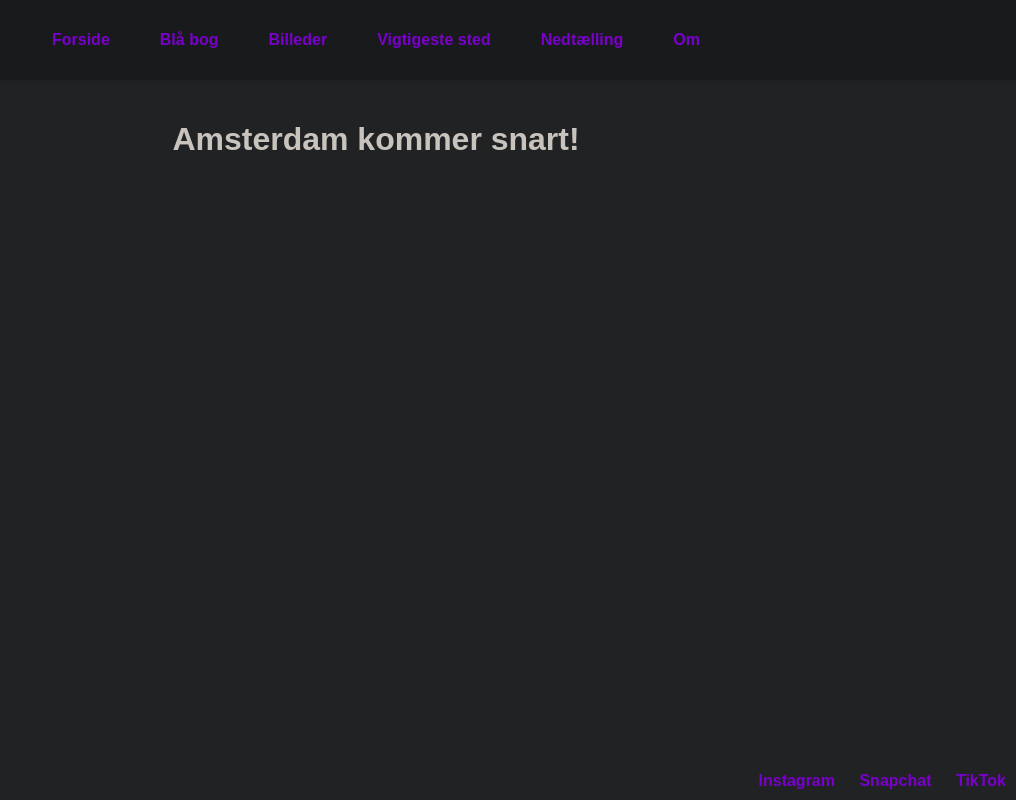
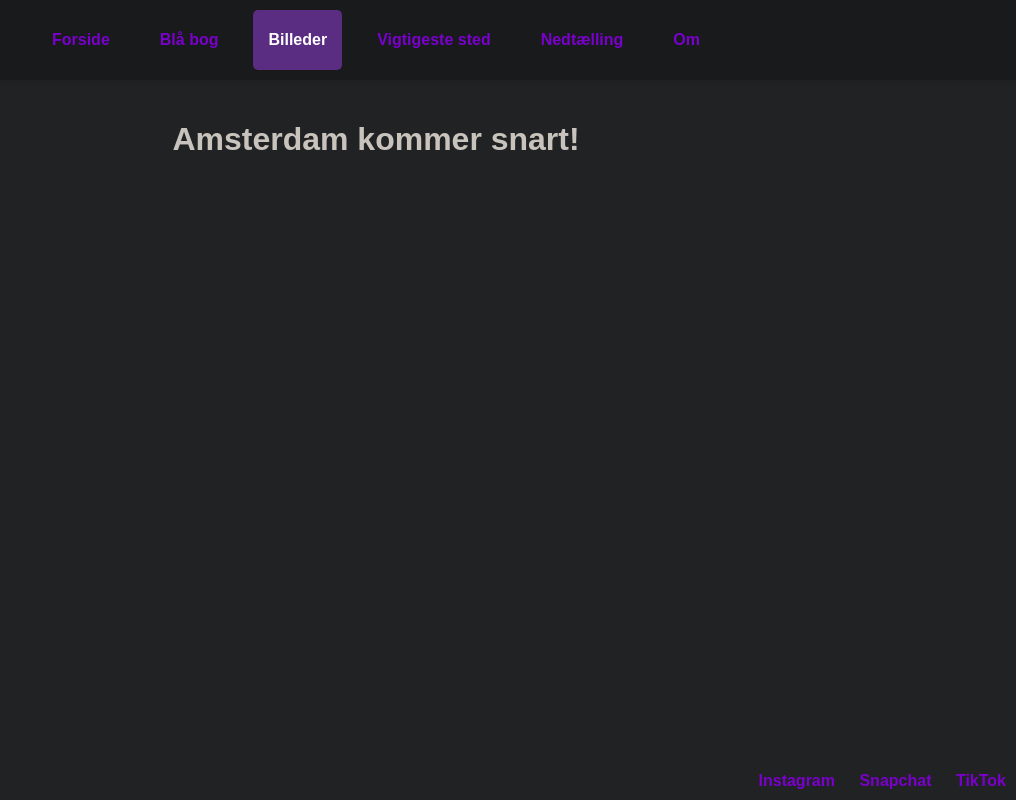
Before and after one commit to NotToobias/NotToobias.github.io, a plain HTML site: page amsterdam2025.html in a window 1280 px wide. Shown: the whole page, without its empty margins (264-1280 px from the left). Drawn offline with Linux system fonts and the light colour scheme.

Commit message:
Update amsterdam2025.html

```diff
--- a/amsterdam2025.html
+++ b/amsterdam2025.html
@@ -14,7 +14,7 @@
         <ul>
         <li><a href="forside.html">Forside</a></li> <!--Til forsiden-->
         <li><a href="blaa_bog.html">Blå bog</a></li> <!--Til blå bog-->
-        <li><a href="billeder.html">Billeder</a></li> <!--Til billeder-->
+        <li><a href="billeder.html" class="active">Billeder</a></li> <!--Til billeder-->
         <li><a href="mcd.html">Vigtigeste sted</a></li> <!--Til det vigtigeste sted-->
         <li><a href="nedtaelling.html">Nedtælling</a></li> <!--Til nedtællinger-->
         <li><a href="om.html">Om</a></li> <!--Lidt om mig-->
```
